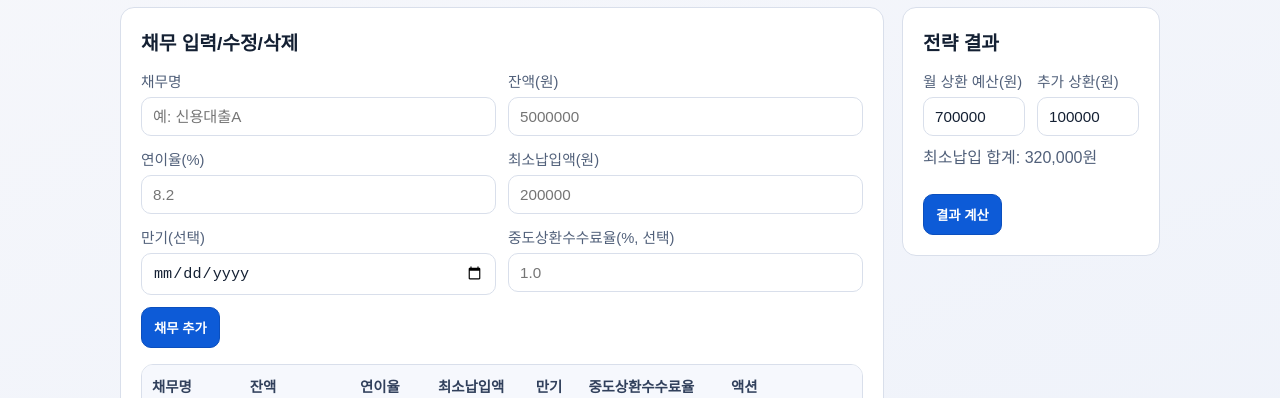
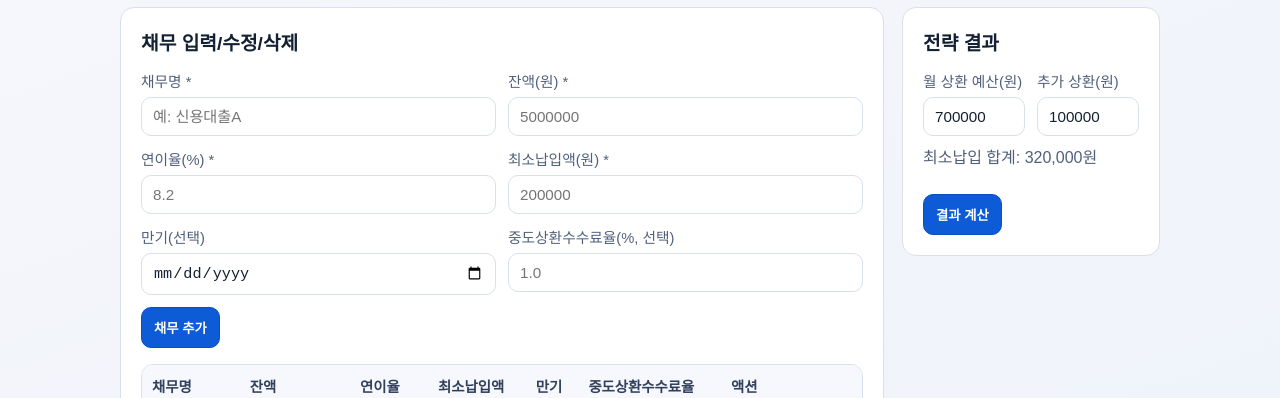
Before and after one commit to asusikai/loan-debt-planner, a Next.js app: page / in a window 1280 px wide. Shown: the part 120-518 px from the top of the page. Built offline with nearby package versions, Linux system fonts and the light colour scheme.

Commit message:
feat(ui): 채무 입력 폼 컴포넌트 분리로 생성/수정 흐름 명확화

```diff
--- /dev/null
+++ b/src/app/components/debt-form.tsx
@@ -0,0 +1,128 @@
+import { useEffect, useMemo, useState } from "react";
+import type { FormEvent } from "react";
+
+export type DebtFormValues = {
+  name: string;
+  balance: string;
+  annualRatePercent: string;
+  minimumPayment: string;
+  maturityDate: string;
+  prepaymentFeeRatePercent: string;
+};
+
+type DebtFormProps = {
+  mode: "create" | "edit";
+  initialValues: DebtFormValues;
+  onSubmit: (values: DebtFormValues) => void;
+  onCancel: () => void;
+};
+
+function areEqual(left: DebtFormValues, right: DebtFormValues): boolean {
+  return (
+    left.name === right.name &&
+    left.balance === right.balance &&
+    left.annualRatePercent === right.annualRatePercent &&
+    left.minimumPayment === right.minimumPayment &&
+    left.maturityDate === right.maturityDate &&
+    left.prepaymentFeeRatePercent === right.prepaymentFeeRatePercent
+  );
+}
+
+export function DebtForm({ mode, initialValues, onSubmit, onCancel }: DebtFormProps) {
+  const [values, setValues] = useState<DebtFormValues>(initialValues);
+
+  useEffect(() => {
+    setValues(initialValues);
+  }, [initialValues]);
+
+  const isDirty = useMemo(() => !areEqual(values, initialValues), [values, initialValues]);
+
+  function updateField<K extends keyof DebtFormValues>(field: K, value: DebtFormValues[K]) {
+    setValues((prev) => ({ ...prev, [field]: value }));
+  }
+
+  function handleSubmit(event: FormEvent<HTMLFormElement>) {
+    event.preventDefault();
+    onSubmit(values);
+  }
+
+  return (
+    <form className="form-grid" onSubmit={handleSubmit}>
+      <label htmlFor="debt-name">
+        채무명 *
+        <input
+          id="debt-name"
+          value={values.name}
+          onChange={(event) => updateField("name", event.target.value)}
+          placeholder="예: 신용대출A"
+          required
+        />
+      </label>
+      <label htmlFor="debt-balance">
+        잔액(원) *
+        <input
+          id="debt-balance"
+          type="number"
+          value={values.balance}
+          onChange={(event) => updateField("balance", event.target.value)}
+          placeholder="5000000"
+          required
+        />
+      </label>
+      <label htmlFor="debt-rate">
+        연이율(%) *
+        <input
+          id="debt-rate"
+          type="number"
+          step="0.01"
+          value={values.annualRatePercent}
+          onChange={(event) => updateField("annualRatePercent", event.target.value)}
+          placeholder="8.2"
+          required
+        />
+      </label>
+      <label htmlFor="debt-minimum-payment">
+        최소납입액(원) *
+        <input
+          id="debt-minimum-payment"
+          type="number"
+          value={values.minimumPayment}
+          onChange={(event) => updateField("minimumPayment", event.target.value)}
+          placeholder="200000"
+          required
+        />
+      </label>
+      <label htmlFor="debt-maturity-date">
+        만기(선택)
+        <input
+          id="debt-maturity-date"
+          type="date"
+          value={values.maturityDate}
+          onChange={(event) => updateField("maturityDate", event.target.value)}
+        />
+      </label>
+      <label htmlFor="debt-prepayment-fee-rate">
+        중도상환수수료율(%, 선택)
+        <input
+          id="debt-prepayment-fee-rate"
+          type="number"
+          step="0.01"
+          min="0"
+          value={values.prepaymentFeeRatePercent}
+          onChange={(event) => updateField("prepaymentFeeRatePercent", event.target.value)}
+          placeholder="1.0"
+        />
+      </label>
+      <div className="form-actions">
+        <button type="submit" disabled={mode === "edit" && !isDirty}>
+          {mode === "edit" ? "채무 수정" : "채무 추가"}
+        </button>
+        {mode === "edit" ? (
+          <button type="button" className="ghost" onClick={onCancel}>
+            수정 취소
+          </button>
+        ) : null}
+      </div>
+    </form>
+  );
+}
--- a/src/app/page.tsx
+++ b/src/app/page.tsx
@@ -1,21 +1,12 @@
 "use client";
 
 import { useMemo, useState } from "react";
-import type { FormEvent } from "react";
 
+import { DebtForm, type DebtFormValues } from "@/app/components/debt-form";
 import { simulateStrategy } from "@/lib/repayment/engine";
 import type { Debt, StrategyResult } from "@/types/repayment";
 
 type EditableDebt = Debt & { id: string };
-
-type DebtForm = {
-  name: string;
-  balance: string;
-  annualRatePercent: string;
-  minimumPayment: string;
-  maturityDate: string;
-  prepaymentFeeRatePercent: string;
-};
 
 const initialDebts: EditableDebt[] = [
   {
@@ -34,7 +25,7 @@ const initialDebts: EditableDebt[] = [
   },
 ];
 
-const emptyForm: DebtForm = {
+const emptyForm: DebtFormValues = {
   name: "",
   balance: "",
   annualRatePercent: "",
@@ -57,7 +48,6 @@ function toCurrency(value: number): string {
 
 export default function HomePage() {
   const [debts, setDebts] = useState<EditableDebt[]>(initialDebts);
-  const [form, setForm] = useState<DebtForm>(emptyForm);
   const [editingId, setEditingId] = useState<string | null>(null);
   const [monthlyBudget, setMonthlyBudget] = useState("700000");
   const [extraPayment, setExtraPayment] = useState("100000");
@@ -80,20 +70,40 @@ export default function HomePage() {
       ? results?.avalanche.monthlyPlans
       : results?.snowball.monthlyPlans;
 
+  const editingDebt = useMemo(
+    () => debts.find((debt) => debt.id === editingId) ?? null,
+    [debts, editingId],
+  );
+
+  const formInitialValues = useMemo<DebtFormValues>(() => {
+    if (!editingDebt) {
+      return emptyForm;
+    }
+
+    return {
+      name: editingDebt.name,
+      balance: String(editingDebt.balance),
+      annualRatePercent: (editingDebt.annualRate * 100).toFixed(2),
+      minimumPayment: String(editingDebt.minimumPayment),
+      maturityDate: editingDebt.maturityDate ?? "",
+      prepaymentFeeRatePercent:
+        editingDebt.prepaymentFeeRate !== undefined
+          ? (editingDebt.prepaymentFeeRate * 100).toFixed(2)
+          : "",
+    };
+  }, [editingDebt]);
+
   function resetForm() {
-    setForm(emptyForm);
     setEditingId(null);
   }
 
-  function handleSubmitDebt(event: FormEvent<HTMLFormElement>) {
-    event.preventDefault();
-
-    const name = form.name.trim();
-    const balance = Math.floor(toNumber(form.balance));
-    const annualRatePercent = toNumber(form.annualRatePercent);
-    const minimumPayment = Math.floor(toNumber(form.minimumPayment));
-    const maturityDate = form.maturityDate.trim();
-    const prepaymentFeeRatePercentInput = form.prepaymentFeeRatePercent.trim();
+  function handleSubmitDebt(formValues: DebtFormValues) {
+    const name = formValues.name.trim();
+    const balance = Math.floor(toNumber(formValues.balance));
+    const annualRatePercent = toNumber(formValues.annualRatePercent);
+    const minimumPayment = Math.floor(toNumber(formValues.minimumPayment));
+    const maturityDate = formValues.maturityDate.trim();
+    const prepaymentFeeRatePercentInput = formValues.prepaymentFeeRatePercent.trim();
     const prepaymentFeeRatePercent =
       prepaymentFeeRatePercentInput === ""
         ? undefined
@@ -145,17 +155,6 @@ export default function HomePage() {
     }
 
     setEditingId(target.id);
-    setForm({
-      name: target.name,
-      balance: String(target.balance),
-      annualRatePercent: (target.annualRate * 100).toFixed(2),
-      minimumPayment: String(target.minimumPayment),
-      maturityDate: target.maturityDate ?? "",
-      prepaymentFeeRatePercent:
-        target.prepaymentFeeRate !== undefined
-          ? (target.prepaymentFeeRate * 100).toFixed(2)
-          : "",
-    });
     setErrorMessage("");
   }
 
@@ -205,77 +204,12 @@ export default function HomePage() {
       <div className="layout-grid">
         <section className="card">
           <h2>채무 입력/수정/삭제</h2>
-          <form className="form-grid" onSubmit={handleSubmitDebt}>
-            <label>
-              채무명
-              <input
-                value={form.name}
-                onChange={(event) => setForm((prev) => ({ ...prev, name: event.target.value }))}
-                placeholder="예: 신용대출A"
-              />
-            </label>
-            <label>
-              잔액(원)
-              <input
-                type="number"
-                value={form.balance}
-                onChange={(event) => setForm((prev) => ({ ...prev, balance: event.target.value }))}
-                placeholder="5000000"
-              />
-            </label>
-            <label>
-              연이율(%)
-              <input
-                type="number"
-                step="0.01"
-                value={form.annualRatePercent}
-                onChange={(event) =>
-                  setForm((prev) => ({ ...prev, annualRatePercent: event.target.value }))
-                }
-                placeholder="8.2"
-              />
-            </label>
-            <label>
-              최소납입액(원)
-              <input
-                type="number"
-                value={form.minimumPayment}
-                onChange={(event) =>
-                  setForm((prev) => ({ ...prev, minimumPayment: event.target.value }))
-                }
-                placeholder="200000"
-              />
-            </label>
-            <label>
-              만기(선택)
-              <input
-                type="date"
-                value={form.maturityDate}
-                onChange={(event) => setForm((prev) => ({ ...prev, maturityDate: event.target.value }))}
-              />
-            </label>
-            <label>
-              중도상환수수료율(%, 선택)
-              <input
-                type="number"
-                step="0.01"
-                min="0"
-                value={form.prepaymentFeeRatePercent}
-                onChange={(event) =>
-                  setForm((prev) => ({ ...prev, prepaymentFeeRatePercent: event.target.value }))
-                }
-                placeholder="1.0"
-              />
-            </label>
-            <div className="form-actions">
-              <button type="submit">{editingId ? "채무 수정" : "채무 추가"}</button>
-              {editingId ? (
-                <button type="button" className="ghost" onClick={resetForm}>
-                  수정 취소
-                </button>
-              ) : null}
-            </div>
-          </form>
+          <DebtForm
+            mode={editingId ? "edit" : "create"}
+            initialValues={formInitialValues}
+            onSubmit={handleSubmitDebt}
+            onCancel={resetForm}
+          />
 
           <div className="table-wrap" style={{ marginTop: 16 }}>
             <table>
```
